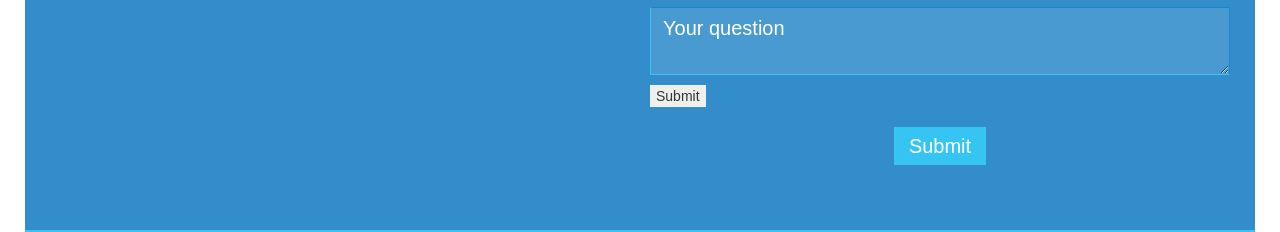
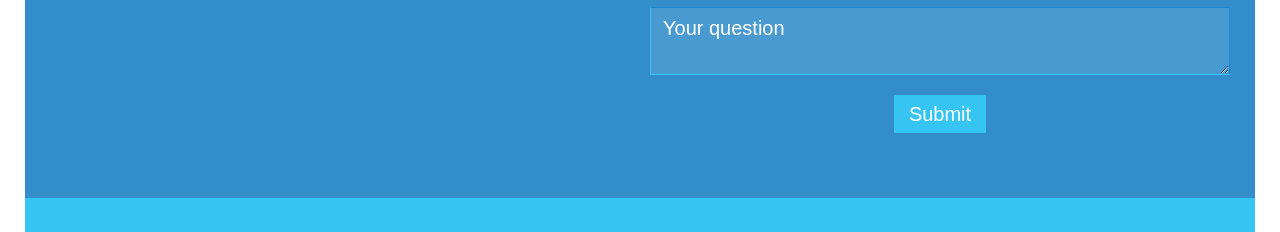
Before and after one commit to andrew-hersh/contented-puppies, a plain HTML site: page index.html in a window 1280 px wide. Shown: the part 1183-1415 px from the top of the page. Drawn offline with nearby package versions, Linux system fonts and the light colour scheme; a script that the page names is missing.

Commit message:
Add files via upload

```diff
--- a/index.html
+++ b/index.html
@@ -136,12 +136,14 @@ ecwidMessages = {
         <div class="w-form">
           <form id="email-form" netlify-honeypot="bot-field" netlify name="email-form" data-name="Email Form" action="/#" method="post"><label for="name" class="contact-field-label">Your Name:</label><input type="text" class="form-text-field w-input" maxlength="256" name="name" data-name="Name" placeholder="Your name" id="name" required=""><label for="email" class="contact-field-label">Your Email Address:</label><input type="email" class="form-text-field w-input" maxlength="256" name="email" data-name="Email" placeholder="Your email address" id="email" required=""><label for="Phone-Number" class="contact-field-label">Your Phone Number:</label><input type="text" class="form-text-field w-input" maxlength="256" name="Phone-Number" data-name="Phone Number" placeholder="Your phone number" id="Phone-Number" required=""><label for="Question" class="contact-field-label">Your Question:</label><textarea id="Question" name="Question" placeholder="Your question" maxlength="5000" data-name="Question" required="" class="form-text-field w-input"></textarea>
             <button
-class="g-recaptcha"
+class="g-recaptcha submit-button w-button"
 data-sitekey="6Ld6F3EUAAAAANg7upGFk2_Nm1pAmW5uRf63AMur"
-data-callback="YourOnSubmitFn">
+data-callback="Submit"
+data-wait="Please wait..."
+data-ix="arrow-up-reveal">
 Submit
 </button>
-              <input type="submit" value="Submit" data-wait="Please wait..." data-ix="arrow-up-reveal" class="submit-button w-button"></form>
+              <!--<input type="submit" value="Submit" data-wait="Please wait..." data-ix="arrow-up-reveal" class="submit-button w-button">--></form>
           <div class="w-form-done">
             <div>Thank you! Your submission has been received!</div>
           </div>
```
